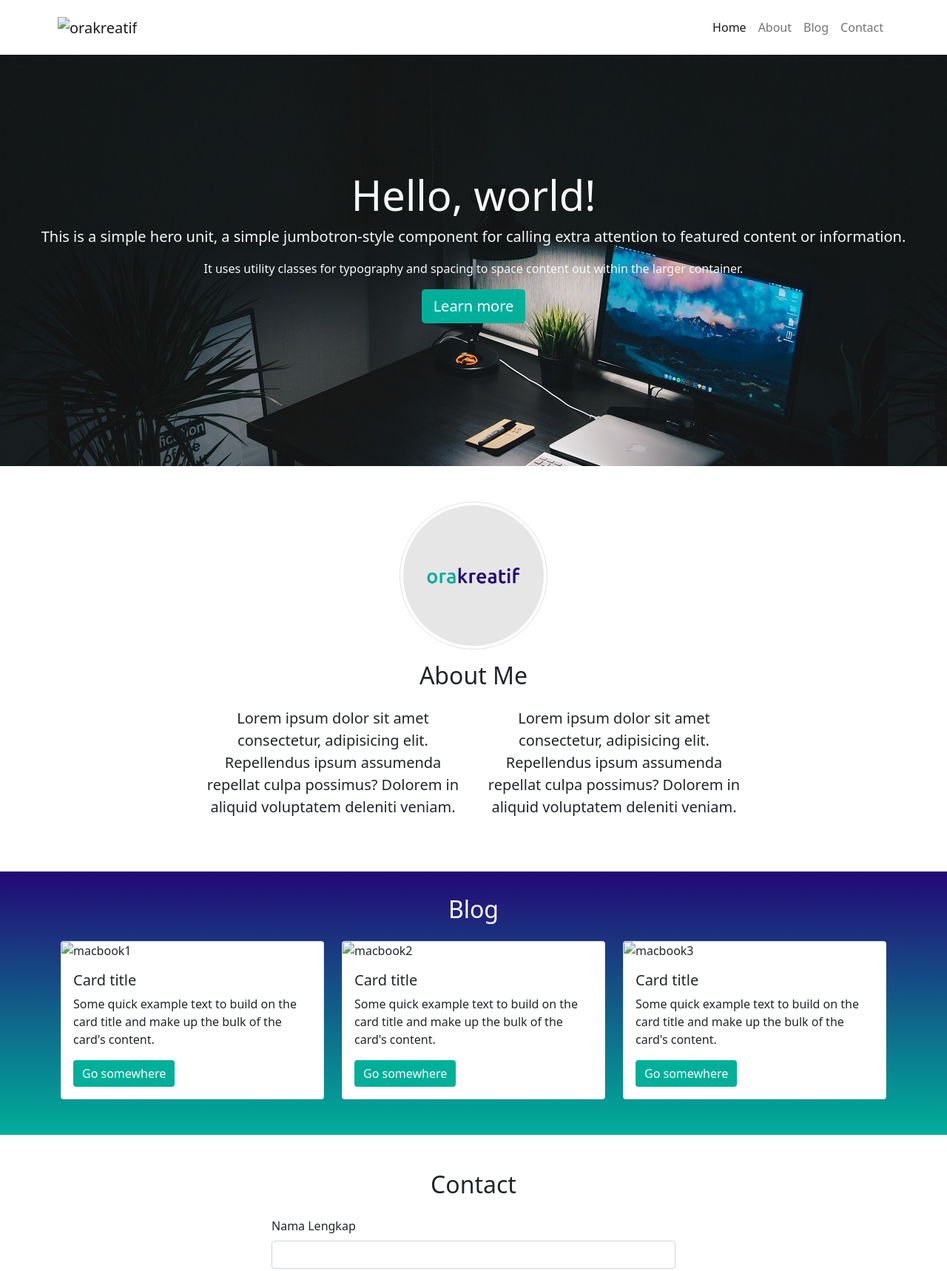
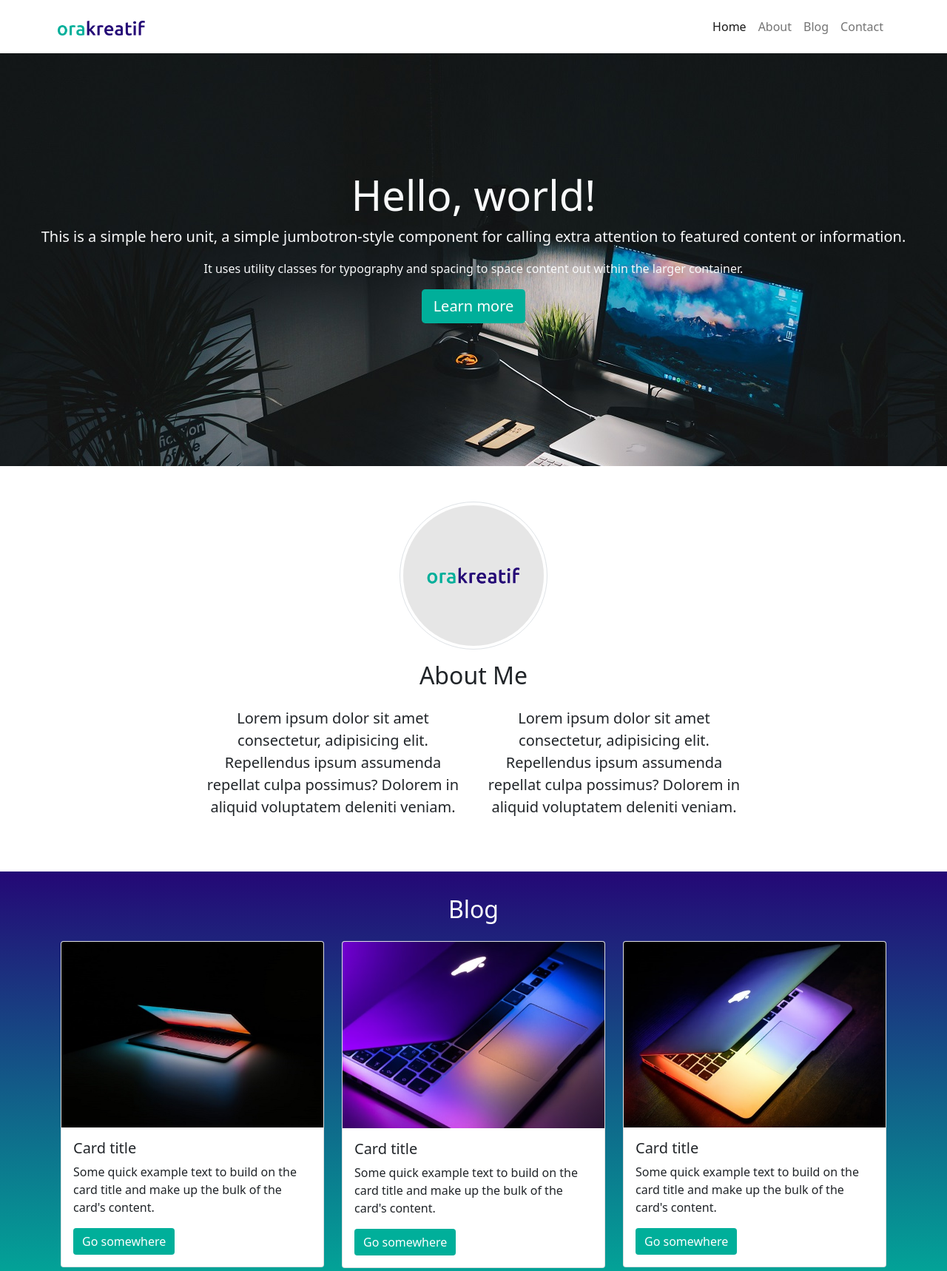
Before and after one commit to daroel/daroel.github.io, a plain HTML site: page index.html in a window 1280 px wide. Shown: the top 1718 px of the page at 74% size. Drawn offline with Linux system fonts and the light colour scheme.

Commit message:
ganti gambar saja

```diff
--- a/index.html
+++ b/index.html
@@ -14,7 +14,7 @@
     <nav class="navbar fixed-top navbar-expand-lg navbar-light" style="background-color: #fff">
       <div class="container p-2">
         <a class="navbar-brand" href="#">
-          <img src="../learn-portfolio3/frontend/images/orakreatif.png" alt="orakreatif" height="20" />
+          <img src="/frontend/images/orakreatif.png" alt="orakreatif" height="20" />
         </a>
         <button class="navbar-toggler" type="button" data-bs-toggle="collapse" data-bs-target="#navbarNav" aria-controls="navbarNav" aria-expanded="false" aria-label="Toggle navigation">
           <span class="navbar-toggler-icon"></span>
@@ -81,7 +81,7 @@
         <div class="row">
           <div class="col-md-4 mb-3">
             <div class="card">
-              <img src="../learn-portfolio3/frontend/images/1.jpg" class="card-img-top" alt="macbook1" />
+              <img src="/frontend/images/1.jpg" class="card-img-top" alt="macbook1" />
               <div class="card-body">
                 <h5 class="card-title">Card title</h5>
                 <p class="card-text">Some quick example text to build on the card title and make up the bulk of the card's content.</p>
@@ -91,7 +91,7 @@
           </div>
           <div class="col-md-4 mb-3">
             <div class="card">
-              <img src="../learn-portfolio3/frontend/images/2.jpg" class="card-img-top" alt="macbook2" />
+              <img src="/frontend/images/2.jpg" class="card-img-top" alt="macbook2" />
               <div class="card-body">
                 <h5 class="card-title">Card title</h5>
                 <p class="card-text">Some quick example text to build on the card title and make up the bulk of the card's content.</p>
@@ -101,7 +101,7 @@
           </div>
           <div class="col-md-4 mb-3">
             <div class="card">
-              <img src="../learn-portfolio3/frontend/images/3.jpg" class="card-img-top" alt="macbook3" />
+              <img src="/frontend/images/3.jpg" class="card-img-top" alt="macbook3" />
               <div class="card-body">
                 <h5 class="card-title">Card title</h5>
                 <p class="card-text">Some quick example text to build on the card title and make up the bulk of the card's content.</p>
```
